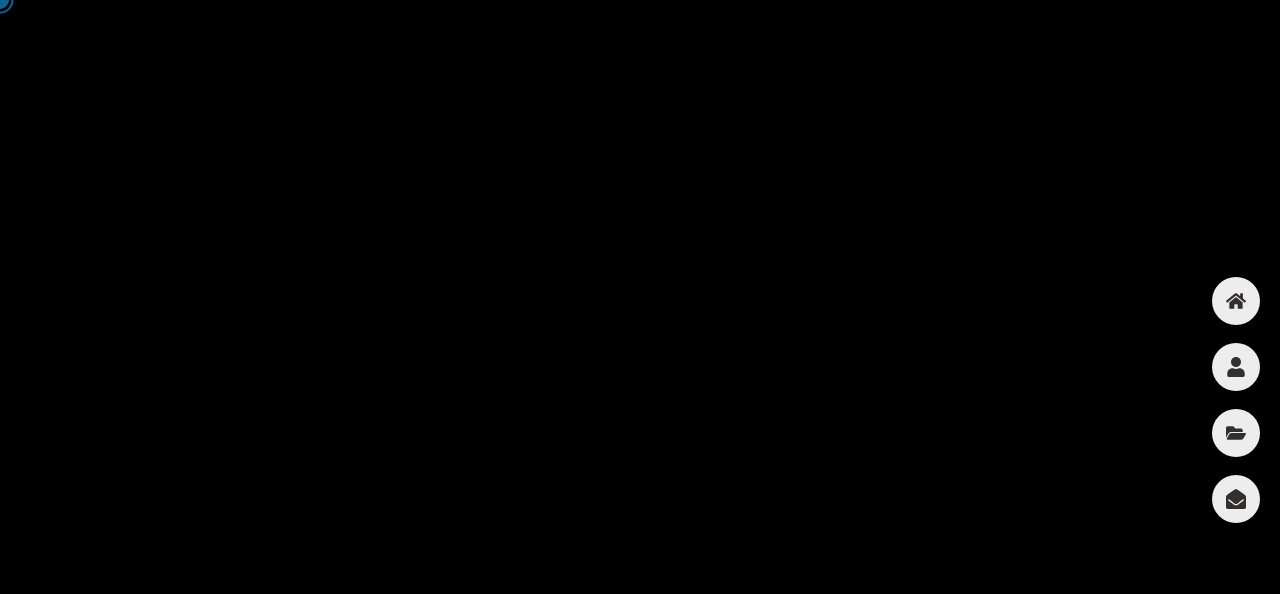
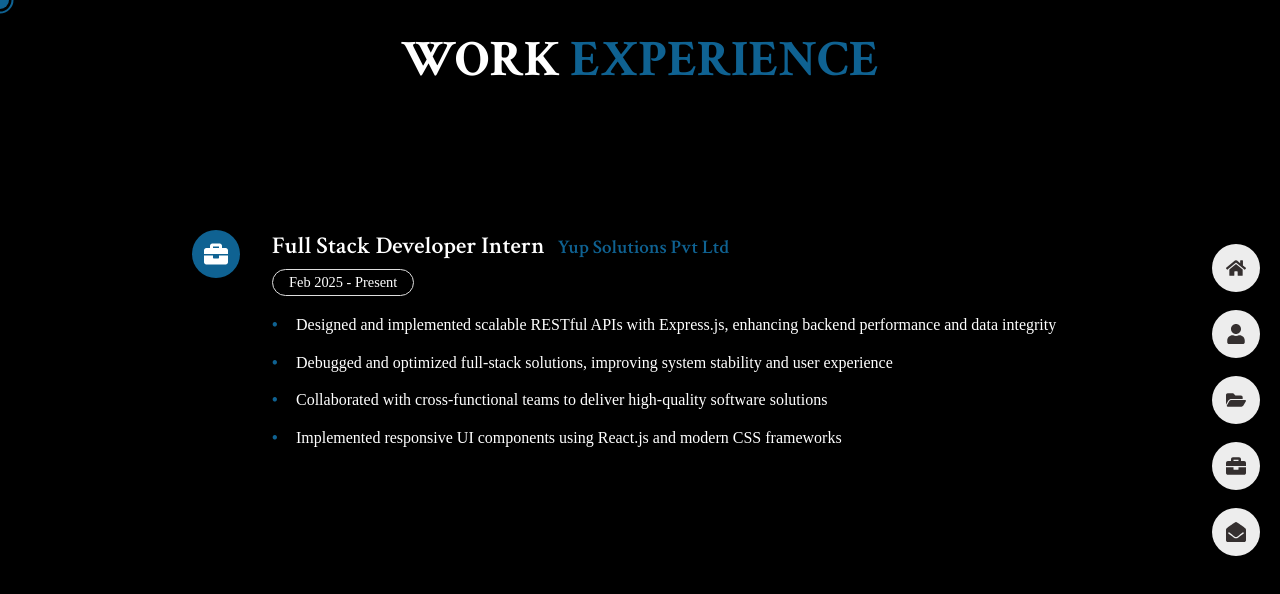
Before and after one commit to nitin-04/Personal-Portfolio, a React (Vite) app: page /experience in a window 1280 px wide. Before the commit this address had no page. Shown: the top 594 px of the page. Built offline with nearby package versions, Linux system fonts and the light colour scheme; a web font is replaced by a local one.

Commit message:
feat: add Experience page and update Navbar with new route; refactor components for improved readability and styling

```diff
--- a/src/App.jsx
+++ b/src/App.jsx
@@ -1,17 +1,16 @@
-import { BrowserRouter, Routes, Route } from 'react-router-dom'
-import './App.css'
-import Navbar from './components/Navbar'
-import Home from './pages/home/Home'
-import Projects from './pages/portfolio/Projects'
-import Contact from './pages/contact/Contact'
-import About from './pages/about/About'
-import { useEffect, useState } from 'react'
-import RingLoader from "react-spinners/RingLoader"
-import Cursor from './components/Cursor'
-
+import { BrowserRouter, Routes, Route } from "react-router-dom";
+import "./App.css";
+import Navbar from "./components/Navbar";
+import Home from "./pages/home/Home";
+import Projects from "./pages/portfolio/Projects";
+import Contact from "./pages/contact/Contact";
+import About from "./pages/about/About";
+import { useEffect, useState } from "react";
+import RingLoader from "react-spinners/RingLoader";
+import Cursor from "./components/Cursor";
+import Experience from "./pages/experience/Experience";
 
 function App() {
-
   const [isLoading, setIsLoading] = useState(true);
 
   useEffect(() => {
@@ -22,14 +21,10 @@
 
   return (
     <>
-      <Cursor/>
+      <Cursor />
       {isLoading ? (
         <div className="loader-container">
-          <RingLoader
-            color="#0f5792"
-            loading={isLoading}
-            size={150}
-          />
+          <RingLoader color="#0f5792" loading={isLoading} size={150} />
         </div>
       ) : (
         <BrowserRouter>
@@ -38,6 +33,7 @@
             <Route index element={<Home />} />
             <Route path="about" element={<About />} />
             <Route path="portfolio" element={<Projects />} />
+            <Route path="experience" element={<Experience />} />
             <Route path="contact" element={<Contact />} />
           </Routes>
         </BrowserRouter>
@@ -46,4 +42,4 @@
   );
 }
 
-export default App
+export default App;
--- a/src/components/Navbar.jsx
+++ b/src/components/Navbar.jsx
@@ -1,37 +1,49 @@
 import { NavLink } from "react-router-dom";
-import "./navbar.css"
+import "./navbar.css";
 import { useState } from "react";
-import { FaHome, FaUser, FaFolderOpen, FaEnvelopeOpen } from 'react-icons/fa';
+import {
+  FaHome,
+  FaUser,
+  FaFolderOpen,
+  FaEnvelopeOpen,
+  FaBriefcase,
+} from "react-icons/fa";
 const Navbar = () => {
   const [showMenu, setShowMenu] = useState(false);
 
   const links = [
     {
       id: 1,
-        name: 'Home',
-        icon: <FaHome className='nav__icon' />,
-        path: '/',
+      name: "Home",
+      icon: <FaHome className="nav__icon" />,
+      path: "/",
     },
 
     {
       id: 2,
-        name: 'About',
-        icon: <FaUser className='nav__icon' />,
-        path: '/about',
+      name: "About",
+      icon: <FaUser className="nav__icon" />,
+      path: "/about",
     },
 
     {
       id: 3,
-        name: 'Portfolio',
-        icon: <FaFolderOpen className='nav__icon' />,
-        path: '/portfolio',
+      name: "Portfolio",
+      icon: <FaFolderOpen className="nav__icon" />,
+      path: "/portfolio",
+    },
+    {
+      id: 4,
+      name: "Experience",
+      icon: <FaBriefcase className="nav__icon" />,
+      path: "/experience",
     },
 
     {
-        id: 4,
-        name: 'Contact',
-        icon: <FaEnvelopeOpen className='nav__icon' />,
-        path: '/contact',
+      id: 5,
+      name: "Contact",
+      icon: <FaEnvelopeOpen className="nav__icon" />,
+      path: "/contact",
     },
   ];
 
@@ -42,23 +54,30 @@
           {links.map(({ name, icon, path }, index) => {
             return (
               <li className="nav__item" key={index}>
-                                <NavLink to={path} className={({ isActive }) => isActive ?
-                                    "nav__link active-nav" : "nav__link"}
+                <NavLink
+                  to={path}
+                  className={({ isActive }) =>
+                    isActive ? "nav__link active-nav" : "nav__link"
+                  }
                   onClick={() => setShowMenu(!showMenu)}
                 >
                   {icon}
                   <h3 className="nav__name">{name}</h3>
                 </NavLink>
               </li>
-                        )
+            );
           })}
         </ul>
       </div>
 
-            <div className={`${showMenu ? "nav__toggle animate-toggle" : "nav__toggle "}`} onClick={() => setShowMenu(!showMenu)}>
-            </div>
+      <div
+        className={`${
+          showMenu ? "nav__toggle animate-toggle" : "nav__toggle "
+        }`}
+        onClick={() => setShowMenu(!showMenu)}
+      ></div>
     </nav>
-    )
-}
+  );
+};
 
 export default Navbar;
--- a/src/pages/about/About.jsx
+++ b/src/pages/about/About.jsx
@@ -1,44 +1,50 @@
-import Skills from "../../components/Skills"
-import Stats from "../../components/Stats"
-import ResumeItem from "../../components/ResumeItem"
-import "./about.css"
-import Resume from "../../components/Resume"
-import { FaGraduationCap } from 'react-icons/fa';
+import Skills from "../../components/Skills";
+import Stats from "../../components/Stats";
+import ResumeItem from "../../components/ResumeItem";
+import "./about.css";
+import Resume from "../../components/Resume";
+import { FaBriefcase, FaGraduationCap } from "react-icons/fa";
 
 const About = () => {
-
   const resume = [
-
     {
       id: 1,
-      category: 'education',
-      icon: <FaGraduationCap />,
-      year: '2023-2025',
-      title: 'Master Degree <span> Master Of Computer Applications </span>',
-      desc: 'Gautam Buddha University, Greater Noida',
+      category: "education",
+      icon: <FaBriefcase />,
+      year: "Feb 2025 - Present",
+      title: "YUP Solutions Pvt Ltd <span> Full Stack Developer Intern </span>",
+      desc: "Remote - Mississauga, Canada ",
     },
-
     {
       id: 2,
+      category: "education",
       icon: <FaGraduationCap />,
-      year: '2019-2022',
-      title: 'Bachelor Degree <span> Bachelor of Science </span>',
-      desc: 'Hemvati Nandan Bahuguna Garhwal University,  Srinagar Garhwal, Uttarakhand'
+      year: "2023-2025",
+      title: "Master Degree <span> Master Of Computer Applications </span>",
+      desc: "Gautam Buddha University, Greater Noida",
     },
 
     {
       id: 3,
       icon: <FaGraduationCap />,
-      year: '2018',
-      title: 'Intermediate',
-      desc: 'Shri Guru Ram Rai Public School, Srinagar Garhwal, Uttarakhand'
+      year: "2019-2022",
+      title: "Bachelor Degree <span> Bachelor of Science </span>",
+      desc: "Hemvati Nandan Bahuguna Garhwal University,  Srinagar Garhwal, Uttarakhand",
     },
+
     {
       id: 4,
       icon: <FaGraduationCap />,
-      year: '2016',
-      title: 'High School',
-      desc: 'Shri Guru Ram Rai Public School, Srinagar Garhwal, Uttarakhand'
+      year: "2018",
+      title: "Intermediate",
+      desc: "Shri Guru Ram Rai Public School, Srinagar Garhwal, Uttarakhand",
+    },
+    {
+      id: 5,
+      icon: <FaGraduationCap />,
+      year: "2016",
+      title: "High School",
+      desc: "Shri Guru Ram Rai Public School, Srinagar Garhwal, Uttarakhand",
     },
   ];
 
@@ -51,27 +57,61 @@
 
         <div className="about__container grid">
           <div className="about__info">
-            <h3 className="section__subtitle"><span>Information About Me</span></h3>
+            <h3 className="section__subtitle">
+              <span>Information About Me</span>
+            </h3>
 
             <p className="about__para">
-              {`I hold a `}<span>{`Bachelor's degree`}</span>{` in `}<span>Mathematics</span>{`, where I developed strong `}
-              <span>problem-solving</span>{` and `}<span>logical thinking</span>{` skills. My passion for
-              information technology led me to transition into `}<span>web development</span>{`, and I am currently pursuing a `}
-              <span>{`Master's degree`}</span>{` in `}<span>Computer Applications</span>{` with a specialization in `}
-              <span>Data Science</span>{`, now in my `}<span>final year</span>{`.`}
-              <br /><br />
+              {`I hold a `}
+              <span>{`Bachelor's degree`}</span>
+              {` in `}
+              <span>Mathematics</span>
+              {`, where I developed strong `}
+              <span>problem-solving</span>
+              {` and `}
+              <span>logical thinking</span>
+              {` skills. My passion for
+              information technology led me to transition into `}
+              <span>web development</span>
+              {`, and I am currently pursuing a `}
+              <span>{`Master's degree`}</span>
+              {` in `}
+              <span>Computer Applications</span>
+              {` with a specialization in `}
+              <span>Data Science</span>
+              {`, now in my `}
+              <span>final year</span>
+              {`.`}
+              <br />
+              <br />
 
               {`Throughout my journey, I have gained hands-on experience with technologies such as `}
-              <span>ReactJS</span>{`, `}<span>JavaScript</span>{`, and various `}<span> tools</span>{`.`}
-              {` I enjoy creating original`}<span> projects</span>{` with captivating `}<span>designs</span>{` that address
+              <span>NextJS</span>
+              {`, `}
+              <span>ReactJS</span>
+              {`, `}
+              <span>JavaScript</span>
+              {`, and various `}
+              <span> tools</span>
+              {`.`}
+              {` I enjoy creating original`}
+              <span> projects</span>
+              {` with captivating `}
+              <span>designs</span>
+              {` that address
               real-world problems.`}
-              <br /><br />
+              <br />
+              <br />
 
-              {`Outside of coding, I take pleasure in `}<span>traveling</span>{`, `}<span>playing chess</span>{`, `}
-              <span>exploring mountainous areas</span>{`, and engaging in conversations that offer
+              {`Outside of coding, I take pleasure in `}
+              <span>traveling</span>
+              {`, `}
+              <span>playing chess</span>
+              {`, `}
+              <span>exploring mountainous areas</span>
+              {`, and engaging in conversations that offer
               diverse perspectives.`}
             </p>
-
 
             <Resume />
           </div>
@@ -80,32 +120,35 @@
             <Stats />
           </div>
         </div>
-
       </section>
 
       <div className="separator"></div>
 
       <section className="skills">
-        <h1 className="section__subtitle subtitle__center"> My <span>Skills</span></h1>
+        <h1 className="section__subtitle subtitle__center">
+          {" "}
+          My <span>Skills</span>
+        </h1>
         <div className="skills__container ">
-          <Skills skill='React' />
-          <Skills skill='Node' />
-          <Skills skill='Express' />
-          <Skills skill='MongoDb' />
-          <Skills skill='MySQL' />
-          <Skills skill='Git' />
-          <Skills skill='Github' />
-          <Skills skill='Javascript' />
-          <Skills skill='C++' />
-          <Skills skill='Python' />
-          <Skills skill='Excel' />
-          <Skills skill='HTML' />
-          <Skills skill='CSS' />
-          <Skills skill='Vercel' />
-          <Skills skill='Npm' />
-          <Skills skill='Postman' />
-          <Skills skill='Bootstrap' />
-          <Skills skill='Tailwind' />
+          <Skills skill="Nextjs" />
+          <Skills skill="React" />
+          <Skills skill="Node" />
+          <Skills skill="Express" />
+          <Skills skill="MongoDb" />
+          <Skills skill="MySQL" />
+          <Skills skill="Git" />
+          <Skills skill="Github" />
+          <Skills skill="Javascript" />
+          <Skills skill="C++" />
+          <Skills skill="Python" />
+          <Skills skill="Excel" />
+          <Skills skill="HTML" />
+          <Skills skill="Tailwind" />
+          <Skills skill="CSS" />
+          <Skills skill="Vercel" />
+          <Skills skill="Npm" />
+          <Skills skill="Postman" />
+          <Skills skill="Bootstrap" />
         </div>
       </section>
 
@@ -119,15 +162,13 @@
         <div className="resume__container grid">
           <div className="resume__data">
             {resume.map((val) => {
-
-              return <ResumeItem key={val.id}{...val} />
-
+              return <ResumeItem key={val.id} {...val} />;
             })}
           </div>
         </div>
       </section>
     </main>
-  )
-}
+  );
+};
 
 export default About;
--- /dev/null
+++ b/src/pages/experience/Experience.jsx
@@ -0,0 +1,49 @@
+import "./experience.css";
+import { FaBriefcase } from "react-icons/fa";
+
+const Experience = () => {
+  const experiences = [
+    {
+      id: 1,
+      icon: <FaBriefcase />,
+      year: "Feb 2025 - Present",
+      title: "Full Stack Developer Intern",
+      company: "Yup Solutions Pvt Ltd",
+      description: [
+        "Designed and implemented scalable RESTful APIs with Express.js, enhancing backend performance and data integrity",
+        "Debugged and optimized full-stack solutions, improving system stability and user experience",
+        "Collaborated with cross-functional teams to deliver high-quality software solutions",
+        "Implemented responsive UI components using React.js and modern CSS frameworks",
+      ],
+    },
+  ];
+
+  return (
+    <section className="experience section">
+      <h2 className="title">
+        WORK <span>EXPERIENCE</span>
+      </h2>
+
+      <div className="experience__container">
+        {experiences.map((exp) => (
+          <div key={exp.id} className="experience__item">
+            <div className="experience__icon">{exp.icon}</div>
+            <div className="experience__data">
+              <h3 className="experience__title">
+                {exp.title} <span>{exp.company}</span>
+              </h3>
+              <span className="experience__year">{exp.year}</span>
+              <ul className="experience__description">
+                {exp.description.map((item, index) => (
+                  <li key={index}>{item}</li>
+                ))}
+              </ul>
+            </div>
+          </div>
+        ))}
+      </div>
+    </section>
+  );
+};
+
+export default Experience;
--- /dev/null
+++ b/src/pages/experience/experience.css
@@ -0,0 +1,138 @@
+.experience__container {
+    display: flex;
+    flex-direction: column;
+    gap: 2rem;
+    padding: 2rem 0;
+}
+
+.experience__item {
+    position: relative;
+    padding: 2rem;
+    margin: 2.75% 12.5%;
+    background-color: var(--body-color);
+    z-index: -1;
+    border-radius: 1rem;
+    box-shadow: 0 4px 12px rgba(0, 0, 0, 0.1);
+    transition: transform 0.3s ease, box-shadow 0.3s ease;
+
+}
+
+.experience__item:hover {
+    transform: translateY(-5px);
+    box-shadow: 0 8px 24px rgba(0, 0, 0, 0.15);
+}
+
+.experience__icon {
+    position: absolute;
+    left: 2rem;
+    top: 2rem;
+    background-color: var(--first-color);
+    width: 3rem;
+    height: 3rem;
+    border-radius: 50%;
+    display: flex;
+    align-items: center;
+    justify-content: center;
+    font-size: 1.5rem;
+    color: var(--text-white);
+}
+
+.experience__data {
+    margin-left: 5rem;
+}
+
+.experience__title {
+    font-size: 1.5rem;
+    font-weight: var(--weight-600);
+    margin-bottom: 0.5rem;
+}
+
+.experience__title span {
+    color: var(--first-color);
+    font-size: 1.2rem;
+    margin-left: 0.5rem;
+}
+
+.experience__year {
+    display: inline-block;
+    font-size: 0.9rem;
+    color: var(--text-color);
+    margin-bottom: 1rem;
+    padding: 0.25rem 1rem;
+    background-color: var(--body-color);
+    border-radius: 1rem;
+    border: 1px solid var(--border-color);
+}
+
+.experience__description {
+    list-style: none;
+    padding: 0;
+    margin: 0;
+}
+
+.experience__description li {
+    position: relative;
+    padding-left: 1.5rem;
+    margin-bottom: 0.75rem;
+    font-size: 1rem;
+    line-height: 1.6;
+    color: var(--text-color);
+}
+
+.experience__description li::before {
+    content: "•";
+    position: absolute;
+    left: 0;
+    color: var(--first-color);
+    font-weight: bold;
+}
+
+/* Mobile Screens (max-width: 600px) */
+@media screen and (max-width: 600px) {
+    .experience__container {
+        padding: 1rem 0;
+    }
+
+    .experience__item {
+        padding: 1.5rem;
+    }
+
+    .experience__icon {
+        width: 2.5rem;
+        height: 2.5rem;
+        font-size: 1.2rem;
+        left: 1.5rem;
+        top: 1.5rem;
+    }
+
+    .experience__data {
+        margin-left: 4rem;
+    }
+
+    .experience__title {
+        font-size: 1.2rem;
+    }
+
+    .experience__title span {
+        font-size: 1rem;
+    }
+
+    .experience__description li {
+        font-size: 0.9rem;
+    }
+}
+
+/* Tablet Screens (max-width: 768px) */
+@media screen and (max-width: 768px) {
+    .experience__container {
+        padding: 1.5rem 0;
+    }
+
+    .experience__item {
+        padding: 1.75rem;
+    }
+
+    .experience__title {
+        font-size: 1.3rem;
+    }
+}
```
Also changed, not shown: src/components/Skills.jsx (+28 -8 lines), src/pages/home/Home.jsx (+14 -12 lines). Lines whose indentation alone changed are shown as unchanged.
